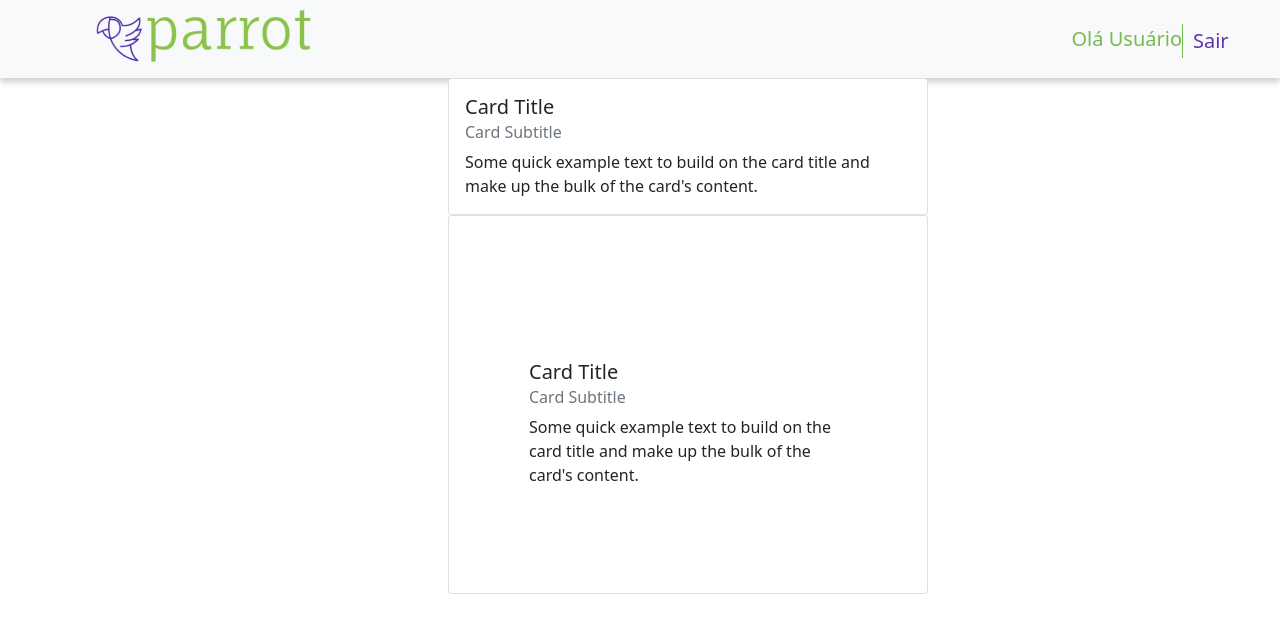
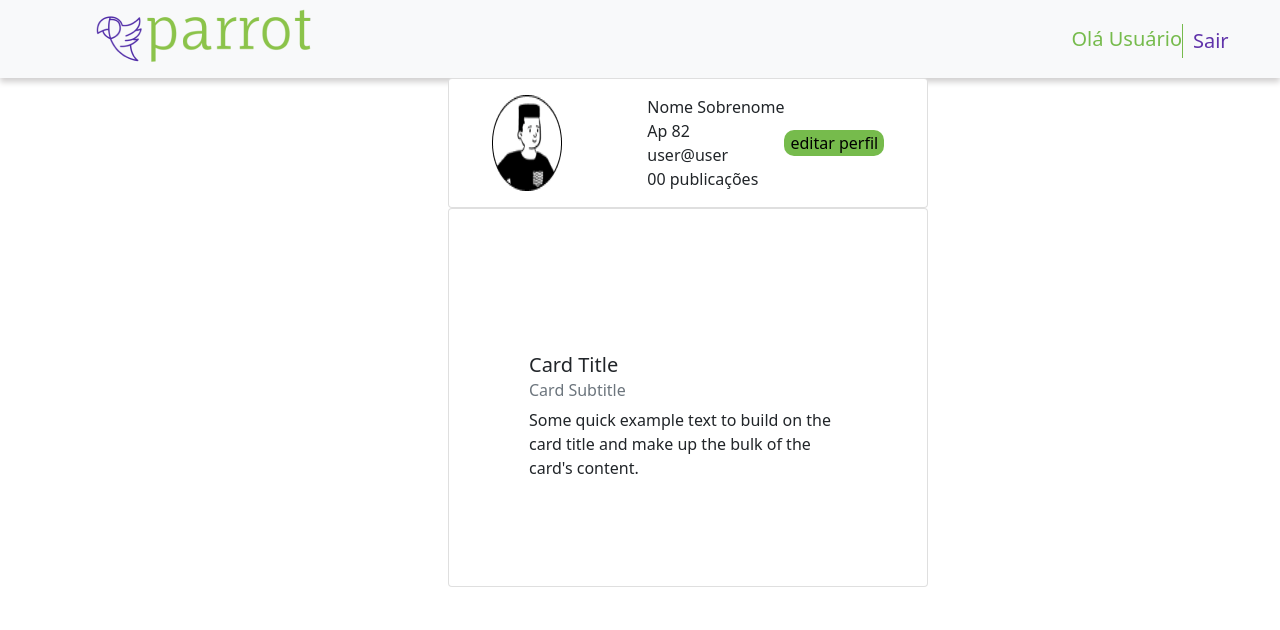
Before and after one commit to RamonesQ/Parrot, a React (Vite) app in the folder WEB/: page /usuario in a window 1280 px wide. Shown: the top 630 px of the page. Built offline with nearby package versions, Linux system fonts and the light colour scheme; sample sign-in values are in the browser's storage; a web font is replaced by a local one.

Commit message:
alteracao no usuario nao concluida

```diff
--- a/WEB/src/components/Usuario/Usuario.css
+++ b/WEB/src/components/Usuario/Usuario.css
@@ -26,3 +26,14 @@ div.second {
 
 
 }
+#editbutton {
+
+    border: none;
+    background-color: #76BB4C;
+    border-radius: 10px;
+
+}
+div.userscont {
+    display: flex;
+    justify-content: space-around;
+}
--- a/WEB/src/components/Usuario/Usuario.tsx
+++ b/WEB/src/components/Usuario/Usuario.tsx
@@ -1,9 +1,10 @@
 import React from 'react'
-import { Navbar, Container,Card } from "react-bootstrap";
+import { Navbar, Container, Card, } from "react-bootstrap";
 import LogoPerfil from "../../assets/Imagens/LogoPerfil.png"
 import Icone from "../../assets/Imagens/Icone.png"
-import  "./Usuario.css"
+import "./Usuario.css"
 import Header from '../Header/Header';
+import Person from "../../assets/Imagens/Person.png"
 
 const Perfil = () => {
   return (
@@ -13,12 +14,25 @@ const Perfil = () => {
 
       <Card style={{ width: '30rem', marginLeft: "35%", marginTop: "0%" }}>
         <Card.Body>
-    <Card.Title>Card Title</Card.Title>
-    <Card.Subtitle className="mb-2 text-muted">Card Subtitle</Card.Subtitle>
-    <Card.Text >
-      Some quick example text to build on the card title and make up the bulk of
-      the card's content.
-    </Card.Text>
+          <div className='userscont'>
+
+            <img src={Person} alt="Imagem Cliente" />
+
+            <div className='users'>
+              <div className='usertext'>
+                <p>Nome Sobrenome</p>
+                <p>Ap 82  </p>
+                <p>user@user </p>
+                <p>00 publicações</p>
+              </div>
+
+              <div className='editar'>
+                <button type='button' id="editbutton">editar perfil</button>
+              </div>
+            </div>
+
+          </div>
+
         </Card.Body>
       </Card>
       <Card style={{ width: '30rem', marginLeft: "35%", padding: "10% 5% 7%" }}>
```
Lines whose indentation alone changed are shown as unchanged.
